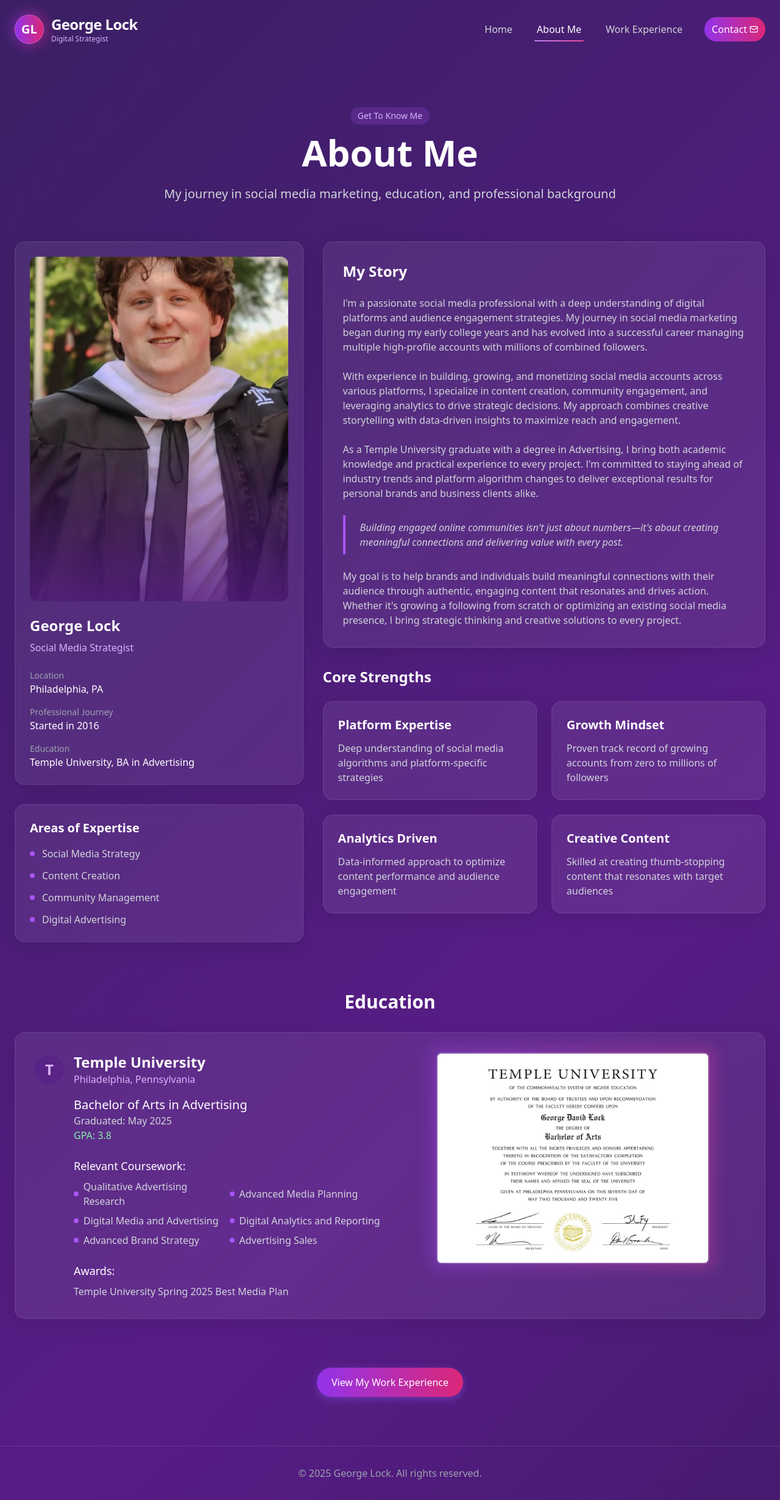
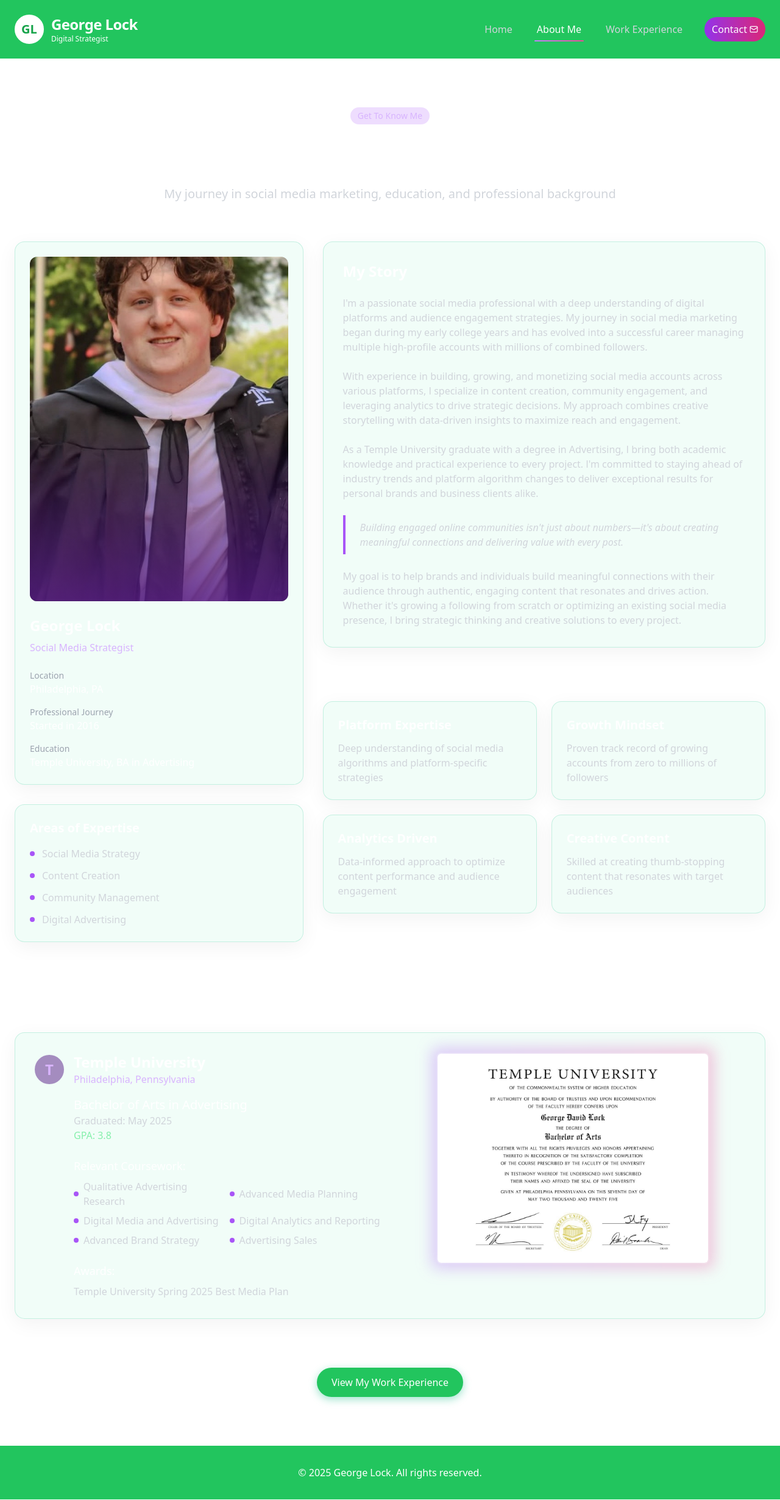
Before and after one commit to spoobydoo/website2, a Next.js app: page /about in a window 1280 px wide. Shown: the whole page at 61% size. Built offline with nearby package versions, Linux system fonts and the light colour scheme.

Commit message:
Restore original green color scheme and clean white background design

```diff
--- a/src/app/globals.css
+++ b/src/app/globals.css
@@ -3,13 +3,13 @@
 @tailwind utilities;
 
 :root {
-  --foreground-rgb: 255, 255, 255;
-  --background-start-rgb: 15, 23, 42;
-  --background-end-rgb: 88, 28, 135;
-  --accent-purple: 139, 92, 246;
-  --accent-pink: 236, 72, 153;
-  --text-primary: 255, 255, 255;
-  --text-secondary: 209, 213, 219;
+  --foreground-rgb: 0, 0, 0;
+  --background-start-rgb: 255, 255, 255;
+  --background-end-rgb: 255, 255, 255;
+  --accent-green: 16, 185, 129; /* Green-500 */
+  --accent-light-green: 209, 250, 229; /* Green-100 */
+  --text-primary: 17, 24, 39; /* Gray-900 */
+  --text-secondary: 75, 85, 99; /* Gray-600 */
 }
 
 @keyframes gradient-animation {
@@ -61,15 +61,7 @@
 
 body {
   color: rgb(var(--foreground-rgb));
-  background: linear-gradient(
-    -45deg,
-    rgb(var(--background-start-rgb)),
-    rgb(var(--background-end-rgb)),
-    rgb(29, 35, 65),
-    rgb(70, 20, 100)
-  );
-  background-size: 400% 400%;
-  animation: gradient-animation 15s ease infinite;
+  background: white;
   min-height: 100vh;
   font-feature-settings: "salt";
   text-rendering: optimizeLegibility;
@@ -88,16 +80,16 @@ html {
 }
 
 ::-webkit-scrollbar-track {
-  background: rgba(15, 23, 42, 0.3);
+  background: rgba(220, 252, 231, 0.3); /* Green-100 */
 }
 
 ::-webkit-scrollbar-thumb {
-  background: rgba(139, 92, 246, 0.5);
+  background: rgba(16, 185, 129, 0.5); /* Green-500 */
   border-radius: 5px;
 }
 
 ::-webkit-scrollbar-thumb:hover {
-  background: rgba(139, 92, 246, 0.8);
+  background: rgba(16, 185, 129, 0.8); /* Green-500 */
 }
 
 /* Custom utility classes */
@@ -107,47 +99,48 @@ html {
 
 /* Glass card effect */
 .glass-card {
-  background: rgba(15, 23, 42, 0.2);
+  background: rgba(236, 253, 245, 0.5); /* Green-50 */
   backdrop-filter: blur(8px);
-  border: 1px solid rgba(255, 255, 255, 0.1);
-  box-shadow: 0 8px 32px rgba(0, 0, 0, 0.2);
+  border: 1px solid rgba(16, 185, 129, 0.1); /* Green-500 */
+  box-shadow: 0 8px 32px rgba(0, 0, 0, 0.05);
   transition: all 0.3s ease;
 }
 
 .glass-card:hover {
-  border-color: rgba(139, 92, 246, 0.3);
-  box-shadow: 0 8px 32px rgba(139, 92, 246, 0.2);
+  border-color: rgba(16, 185, 129, 0.3); /* Green-500 */
+  box-shadow: 0 8px 32px rgba(16, 185, 129, 0.1); /* Green-500 */
 }
 
 /* Button styles */
 .button-primary {
   padding: 0.75rem 1.5rem;
-  background-image: linear-gradient(to right, #8b5cf6, #ec4899);
+  background-color: rgb(16, 185, 129); /* Green-500 */
   color: white;
   font-weight: 500;
   border-radius: 9999px;
   transition: all 0.3s ease;
-  box-shadow: 0 4px 14px rgba(139, 92, 246, 0.4);
+  box-shadow: 0 4px 14px rgba(16, 185, 129, 0.4);
 }
 
 .button-primary:hover {
   transform: translateY(-2px);
-  box-shadow: 0 6px 20px rgba(139, 92, 246, 0.6);
+  box-shadow: 0 6px 20px rgba(16, 185, 129, 0.6);
+  background-color: rgb(5, 150, 105); /* Green-600 */
 }
 
 .button-outline {
   padding: 0.75rem 1.5rem;
   background-color: transparent;
-  border: 1px solid rgba(139, 92, 246, 0.6);
-  color: rgb(216, 180, 254);
+  border: 1px solid rgba(16, 185, 129, 0.6); /* Green-500 */
+  color: rgb(16, 185, 129); /* Green-500 */
   font-weight: 500;
   border-radius: 9999px;
   transition: all 0.3s ease;
 }
 
 .button-outline:hover {
-  background-color: rgba(139, 92, 246, 0.1);
-  border-color: rgba(139, 92, 246, 0.8);
+  background-color: rgba(16, 185, 129, 0.1);
+  border-color: rgba(16, 185, 129, 0.8);
   transform: translateY(-2px);
 }
 
@@ -168,7 +161,7 @@ html {
   background-clip: text;
   -webkit-background-clip: text;
   color: transparent;
-  background-image: linear-gradient(to right, #8b5cf6, #ec4899);
+  background-image: linear-gradient(to right, rgb(16, 185, 129), rgb(5, 150, 105)); /* Green-500 to Green-600 */
 }
 
 /* Project card hover effect */
@@ -188,24 +181,24 @@ html {
   animation: pulse 3s ease-in-out infinite;
 }
 
-/* Glass card effect */
+/* Glass card effect - green */
 .glass-card {
-  background: rgba(255, 255, 255, 0.07);
+  background: rgba(236, 253, 245, 0.7); /* Green-50 with opacity */
   backdrop-filter: blur(12px);
   -webkit-backdrop-filter: blur(12px);
-  border: 1px solid rgba(255, 255, 255, 0.1);
-  box-shadow: 0 8px 32px rgba(0, 0, 0, 0.1);
+  border: 1px solid rgba(16, 185, 129, 0.2); /* Green-500 */
+  box-shadow: 0 8px 32px rgba(0, 0, 0, 0.05);
 }
 
-/* Button styles */
+/* Button styles - tailwind */
 .button-primary {
-  @apply px-6 py-3 bg-gradient-to-r from-purple-600 to-pink-600 text-white rounded-full font-medium
-  transition-all duration-300 hover:shadow-lg hover:shadow-purple-500/30 hover:from-purple-700 hover:to-pink-700;
+  @apply px-6 py-3 bg-green-500 text-white rounded-full font-medium
+  transition-all duration-300 hover:shadow-lg hover:shadow-green-500/30 hover:bg-green-600;
 }
 
 .button-outline {
-  @apply px-6 py-3 bg-transparent border border-purple-500 text-purple-300 rounded-full font-medium
-  transition-all duration-300 hover:bg-purple-500/10 hover:shadow-lg hover:shadow-purple-500/20;
+  @apply px-6 py-3 bg-transparent border border-green-500 text-green-600 rounded-full font-medium
+  transition-all duration-300 hover:bg-green-500/10 hover:shadow-lg hover:shadow-green-500/20;
 }
 
 /* Underline animation for navigation */
@@ -220,7 +213,7 @@ html {
   height: 2px;
   bottom: -4px;
   left: 0;
-  background: linear-gradient(to right, rgb(var(--accent-purple)), rgb(var(--accent-pink)));
+  background: rgb(16, 185, 129); /* Green-500 */
   transition: width 0.3s ease;
 }
 
--- a/src/components/Footer.tsx
+++ b/src/components/Footer.tsx
@@ -4,9 +4,9 @@ import React from 'react';
 
 const Footer = () => {
   return (
-    <footer className="py-8 px-6 border-t border-white/10">
+    <footer className="py-8 px-6 bg-green-500 text-white">
       <div className="max-w-7xl mx-auto text-center">
-        <p className="text-gray-400">
+        <p className="text-white">
           © {new Date().getFullYear()} George Lock. All rights reserved.
         </p>
       </div>
--- a/src/components/Navigation.tsx
+++ b/src/components/Navigation.tsx
@@ -41,8 +41,8 @@ const Navigation = () => {
     <nav
       className={`fixed top-0 w-full z-50 transition-all duration-500 ${
         isScrolled
-          ? 'bg-slate-900/80 backdrop-blur-xl shadow-lg border-b border-white/5 py-3'
-          : 'bg-transparent py-6'
+          ? 'bg-green-500 shadow-lg py-3'
+          : 'bg-green-500 py-6'
       }`}
     >
       <div className="max-w-7xl mx-auto px-6">
@@ -50,18 +50,17 @@ const Navigation = () => {
           {/* Logo */}
           <Link href="/" className="group flex items-center space-x-3">
             <div className="relative">
-              <div className="absolute -inset-0.5 bg-gradient-to-r from-purple-600 to-pink-600 rounded-full blur-md opacity-70 group-hover:opacity-100 transition-opacity"></div>
-              <div className={`relative w-12 h-12 bg-gradient-to-r from-purple-600 to-pink-600 rounded-full
+              <div className={`relative w-12 h-12 bg-white rounded-full
                   flex items-center justify-center transform transition-all duration-300
                   ${isScrolled ? 'scale-90' : 'scale-100'}
-                  border border-white/20 group-hover:border-white/40`}>
-                <span className="text-white font-bold text-xl">GL</span>
+                  border-2 border-white group-hover:border-white/90`}>
+                <span className="text-green-600 font-bold text-xl">GL</span>
               </div>
             </div>
             <div className="flex flex-col">
               <span className={`text-white font-bold transition-all duration-300 tracking-tight
                 ${isScrolled ? 'text-xl' : 'text-2xl'}`}>George Lock</span>
-              <span className="text-purple-300 text-xs font-medium">Digital Strategist</span>
+              <span className="text-white text-xs font-medium">Digital Strategist</span>
             </div>
           </Link>
 
@@ -73,9 +72,9 @@ const Navigation = () => {
             >
               <span className="relative z-10">Home</span>
               {isActive('/') && (
-                <span className="absolute bottom-0 left-0 w-full h-0.5 bg-gradient-to-r from-purple-400 to-pink-500 rounded-full"></span>
+                <span className="absolute bottom-0 left-0 w-full h-0.5 bg-white rounded-full"></span>
               )}
-              <span className="absolute bottom-0 left-0 w-0 h-0.5 bg-gradient-to-r from-purple-400 to-pink-500 rounded-full group-hover:w-full transition-all duration-300"></span>
+              <span className="absolute bottom-0 left-0 w-0 h-0.5 bg-white rounded-full group-hover:w-full transition-all duration-300"></span>
             </Link>
             <Link
               href="/about"
```
